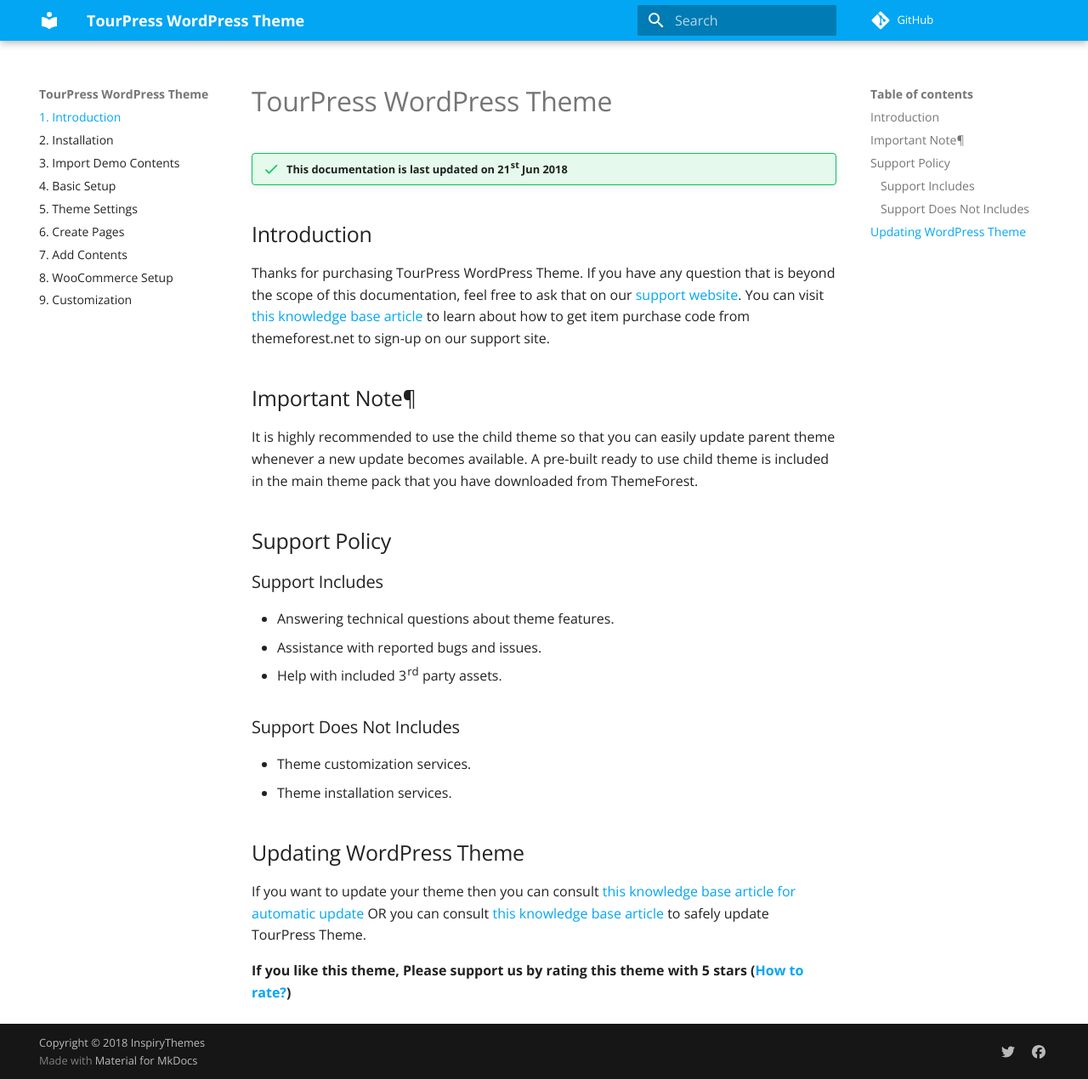
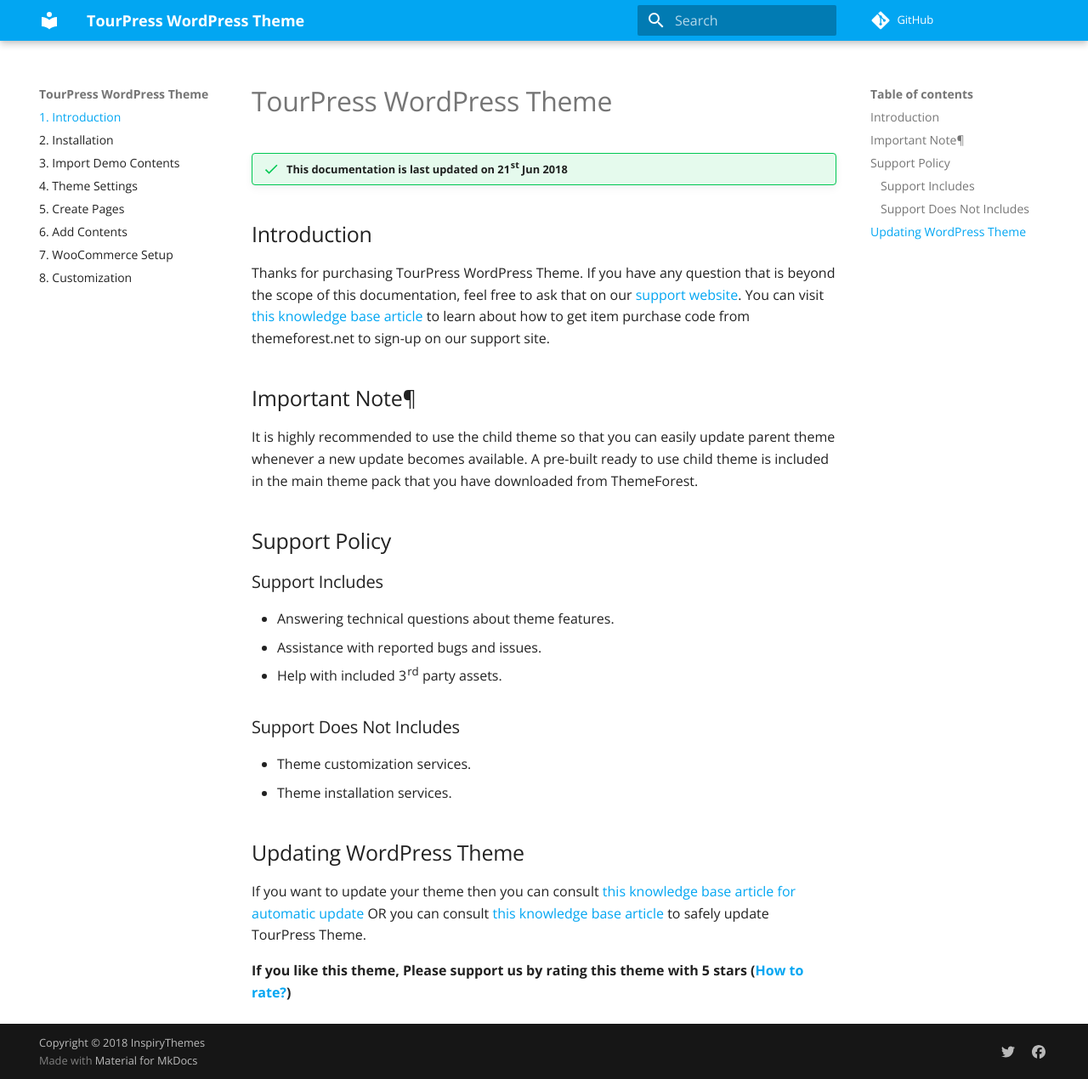
Before and after one commit to fahidjavid/doc-test, an MkDocs documentation site: the page built from docs/index.md, in a window 1280 px wide and 1270 px high. Shown: the whole window at 85% size. Built offline with MkDocs 1.6.1 and Material for MkDocs 9.7.7, drawn with Linux system fonts in a browser that asks for light colours; comment, search, counter and statistics services are not loaded; old or Windows-style settings are respelled for this version of MkDocs.

Commit message:
Basic setup page removed

```diff
--- a/mkdocs.yml
+++ b/mkdocs.yml
@@ -47,12 +47,11 @@
     - 1. Introduction: index.md
     - 2. Installation: installation.md
     - 3. Import Demo Contents: import-demo-contents.md
-    - 4. Basic Setup: basic-setup.md
-    - 5. Theme Settings: settings.md
-    - 6. Create Pages: pages.md
-    - 7. Add Contents: posts.md
-    - 8. WooCommerce Setup: woocommerce.md
-    - 9. Customization: customization.md
+    - 4. Theme Settings: settings.md
+    - 5. Create Pages: pages.md
+    - 6. Add Contents: posts.md
+    - 7. WooCommerce Setup: woocommerce.md
+    - 8. Customization: customization.md
 
 
 
```
Also changed, not shown: docs/basic-setup.md (deleted, +0 -21 lines).
